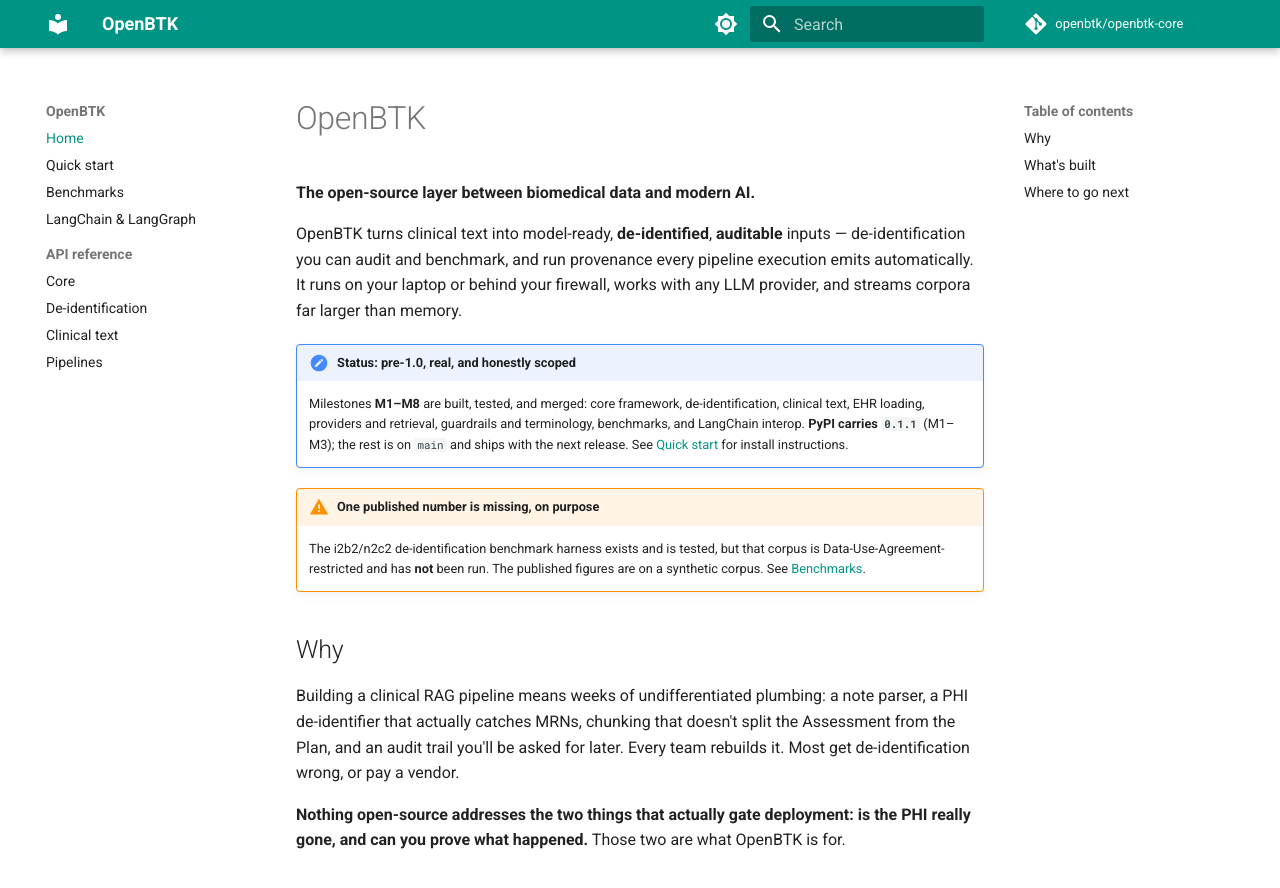
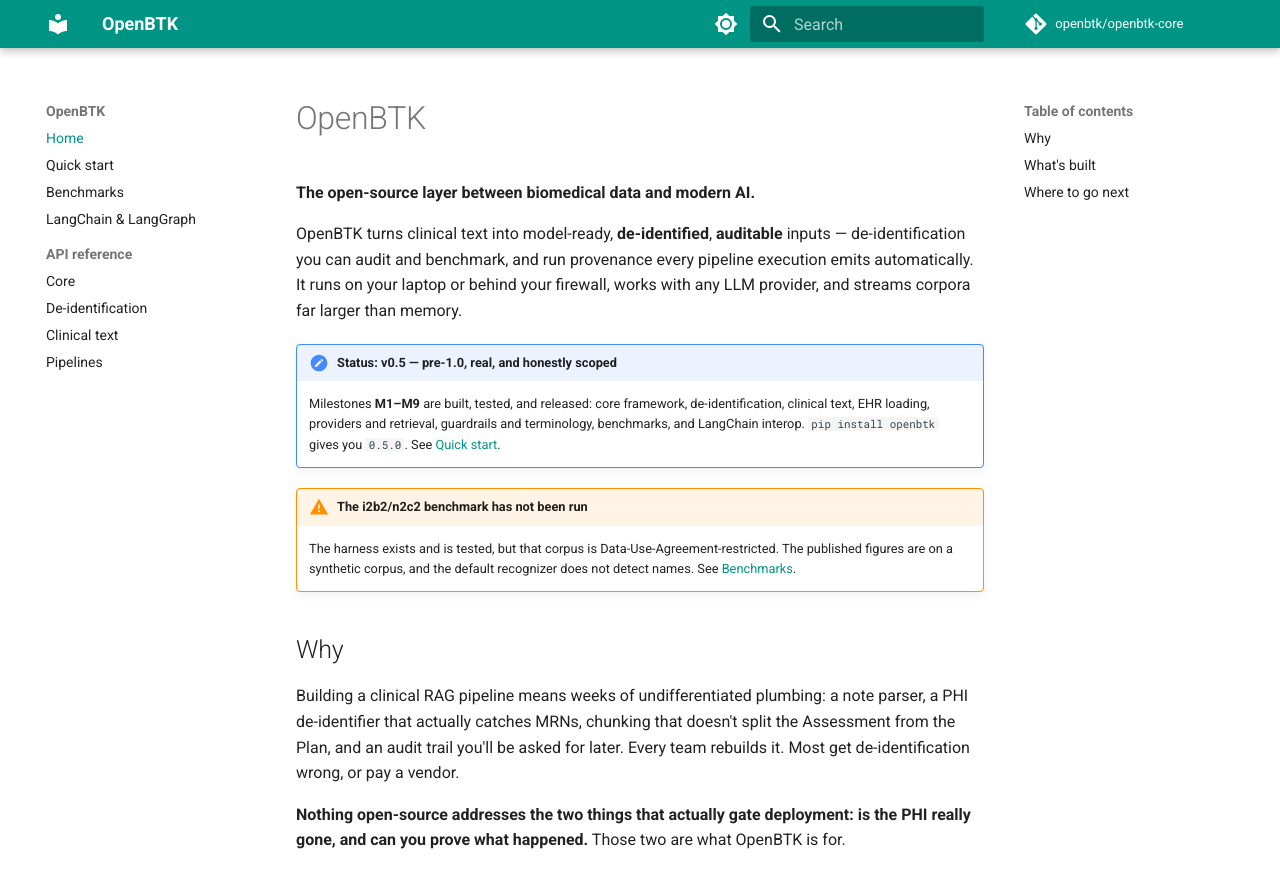
Before and after one commit to openbtk/openbtk-core, an MkDocs documentation site: the page built from mkdocs/index.md, in a window 1280 px wide and 900 px high. Shown: the top 888 px of the window. Built offline with MkDocs 1.6.1 and Material for MkDocs 9.7.7, drawn with Linux system fonts in a browser that asks for light colours; comment, search, counter and statistics services are not loaded; the version menu is left out.

Commit message:
release: prepare v0.5.0 -- state the n2c2 gap first, classifier Alpha, install from PyPI
CHANGELOG [0.5.0] and the GitHub release notes open with what has NOT been measured (i2b2/n2c2) before any feature list; README and docs now say pip install openbtk gives 0.5.0; release workflow publishes the hand-written notes; tests keep the wording from being softened.

```diff
--- a/mkdocs/index.md
+++ b/mkdocs/index.md
@@ -8,17 +8,16 @@
 behind your firewall, works with any LLM provider, and streams corpora far
 larger than memory.
 
-!!! note "Status: pre-1.0, real, and honestly scoped"
-    Milestones **M1–M8** are built, tested, and merged: core framework,
+!!! note "Status: v0.5 — pre-1.0, real, and honestly scoped"
+    Milestones **M1–M9** are built, tested, and released: core framework,
     de-identification, clinical text, EHR loading, providers and retrieval,
-    guardrails and terminology, benchmarks, and LangChain interop. **PyPI
-    carries `0.1.1`** (M1–M3); the rest is on `main` and ships with the next
-    release. See [Quick start](quickstart.md) for install instructions.
+    guardrails and terminology, benchmarks, and LangChain interop.
+    `pip install openbtk` gives you `0.5.0`. See [Quick start](quickstart.md).
 
-!!! warning "One published number is missing, on purpose"
-    The i2b2/n2c2 de-identification benchmark harness exists and is tested,
-    but that corpus is Data-Use-Agreement-restricted and has **not** been run.
-    The published figures are on a synthetic corpus. See
+!!! warning "The i2b2/n2c2 benchmark has not been run"
+    The harness exists and is tested, but that corpus is
+    Data-Use-Agreement-restricted. The published figures are on a synthetic
+    corpus, and the default recognizer does not detect names. See
     [Benchmarks](benchmarks.md).
 
 ## Why
--- a/pyproject.toml
+++ b/pyproject.toml
@@ -19,7 +19,7 @@
     "phi", "ehr", "fhir", "omop", "llm", "rag", "hipaa",
 ]
 classifiers = [
-    "Development Status :: 2 - Pre-Alpha",
+    "Development Status :: 3 - Alpha",
     "Intended Audience :: Healthcare Industry",
     "Intended Audience :: Science/Research",
     "License :: OSI Approved :: Apache Software License",
```
Also changed, not shown: CHANGELOG.md (+39 -1 lines), README.md (+20 -22 lines), mkdocs/quickstart.md (+4 -4 lines), .github/release-notes/v0.5.0.md (added), 2 other files.
